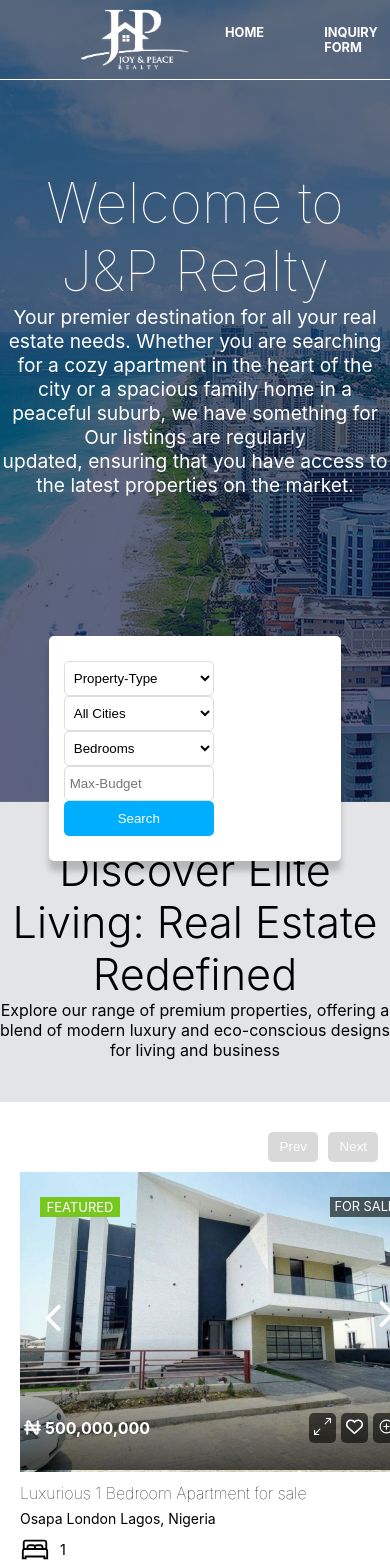
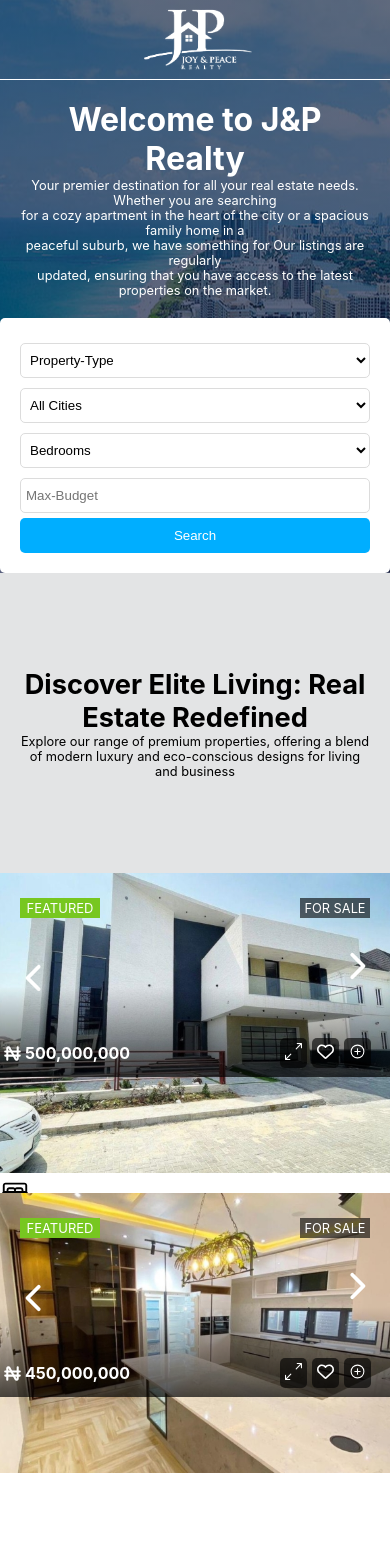
Before and after one commit to SudoSantos/joy-peace-realty, a React (Create React App) app: page / in a window 390 px wide. Shown: the top 1568 px of the page. Built offline with nearby package versions, Linux system fonts and the light colour scheme.

Commit message:
query added

```diff
--- a/src/components/FeaturedP/FeaturedP.css
+++ b/src/components/FeaturedP/FeaturedP.css
@@ -208,3 +208,39 @@
     cursor: pointer;
     background-color: #00aeff   ;
 }
+
+@media screen and (max-width: 768px){
+    .images-br{
+        width:100%;
+        height: fit-content;
+    }
+    .card-container{
+        width: 100%;
+        overflow-x: auto;
+        padding: 0;
+        margin: 0;
+        display: flex;
+        flex-direction: column;
+    }
+
+    .col{
+        width: 100%;
+        height: 300px;
+        margin: 0;
+    }
+
+    .col h4,
+    .col p.location,
+    .col p.num{
+        display: none;
+    }
+
+    .short-line{
+        display: none;
+    }
+
+
+    .move{
+        display: none;
+    }
+}
--- a/src/components/Hero/Hero.css
+++ b/src/components/Hero/Hero.css
@@ -14,3 +14,18 @@
     font-size: 2.7rem;
     font-weight: 300;
 }
+
+@media screen and (max-width: 768px){
+
+    .discover{
+        padding: 20px;
+    }
+    .discover h1{
+        font-weight: bold;
+        font-size: 1.7rem;
+    }
+
+    .discover p{
+        font-size: 0.8rem;
+    }
+}
--- a/src/components/Navbar/Navbar.css
+++ b/src/components/Navbar/Navbar.css
@@ -109,3 +109,61 @@
 .search-eng button:hover{
     background-color: #4abff5;
 }
+
+@media screen and (max-width: 768px){
+
+  .navbar{
+    background-image:linear-gradient(rgba(2, 18, 49, 0.632),rgba(5, 15, 62, 0.655)), url(../../assets/miami-beach.jpg);
+    justify-content: center;
+    width: 100%;
+    height: fit-content;
+    background-position: center;
+}
+
+      .nav-items{
+        display: flex;
+        align-items: center;
+        justify-content: center;
+    }
+
+    .nav-items>div>img{
+      margin: 0;
+    }
+
+    .links{
+      display: none;
+    }
+
+    .text-box{
+      height: fit-content;
+      padding: 20px;
+    }
+
+    .text-box h1{
+      font-size: 2rem;
+      font-weight: bold;
+    }
+
+    .text-box p{
+       font-size: 0.8rem;
+    }
+
+    .search-eng{
+      max-width: 100%;
+      padding: 20px;
+      transform: none;
+      box-shadow: none;
+      margin: 0;
+    }
+
+    .search-eng select,
+    .search-eng input{
+      width: 100%;
+      margin: 5px 0;
+    }
+
+    .search-eng button{
+      width: 100%;
+    }
+
+}
```
